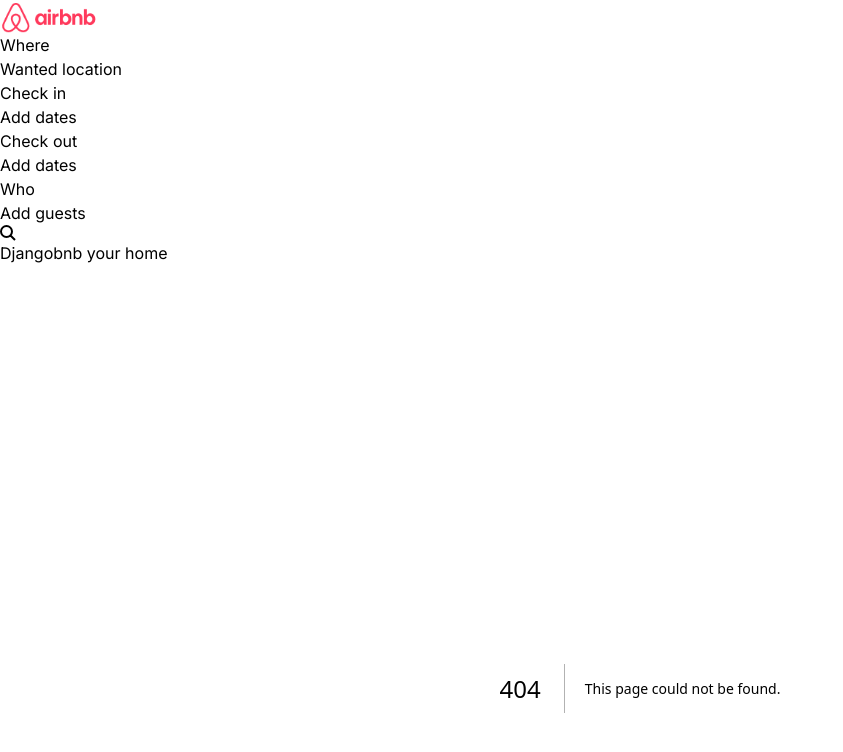
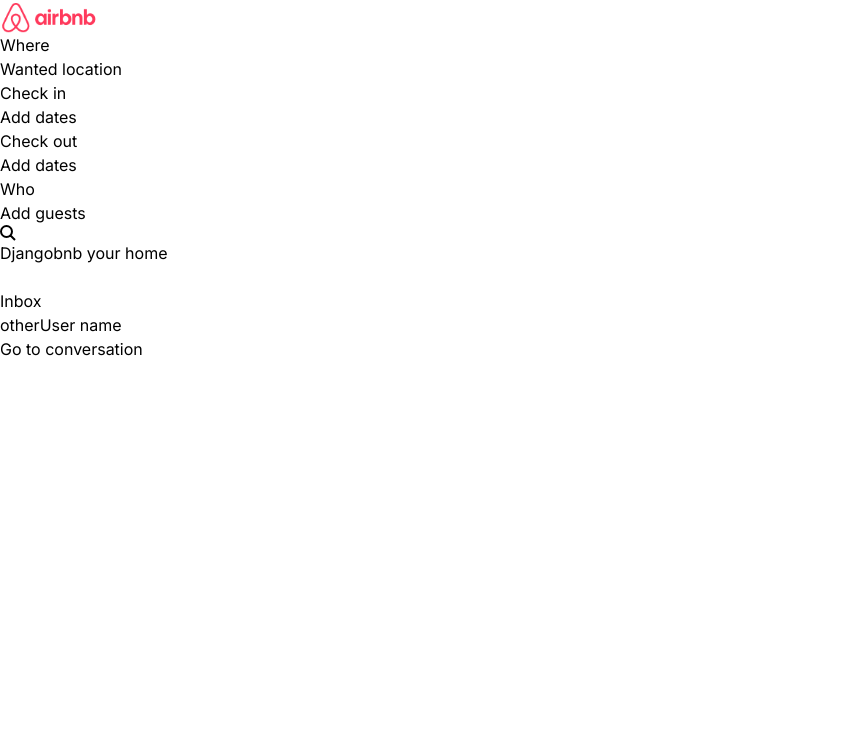
Before and after one commit to kodaishiotsuki/djangobnb_frontend, a Next.js app: page /inbox in a window 1280 px wide. Before the commit this address had no page. Shown: the top 752 px of the page, without its empty margins (0-843 px from the left). Built offline with nearby package versions, Linux system fonts and the light colour scheme.

Commit message:
fix:create inboxPage

```diff
--- /dev/null
+++ b/app/components/inbox/Conversation.tsx
@@ -0,0 +1,11 @@
+const Conversation = () => {
+  return (
+    <div className="px-6 py-4 cursor-pointer border border-gray-300 rounded-xl">
+      <p className="mb-6 text-xl">otherUser name</p>
+
+      <p className="text-airbnb-dark">Go to conversation</p>
+    </div>
+  );
+};
+
+export default Conversation;
--- /dev/null
+++ b/app/inbox/page.tsx
@@ -0,0 +1,13 @@
+import Conversation from "../components/inbox/Conversation";
+
+const InboxPage = () => {
+  return (
+    <main className="max-w-[1500px] mx-auto px-6 pb-6 space-y-4">
+      <h1 className="my-6 text-2xl">Inbox</h1>
+
+      <Conversation />
+    </main>
+  );
+};
+
+export default InboxPage;
```
Also changed, not shown: app/myproperties/page.tsx (added, +14 -0 lines).
